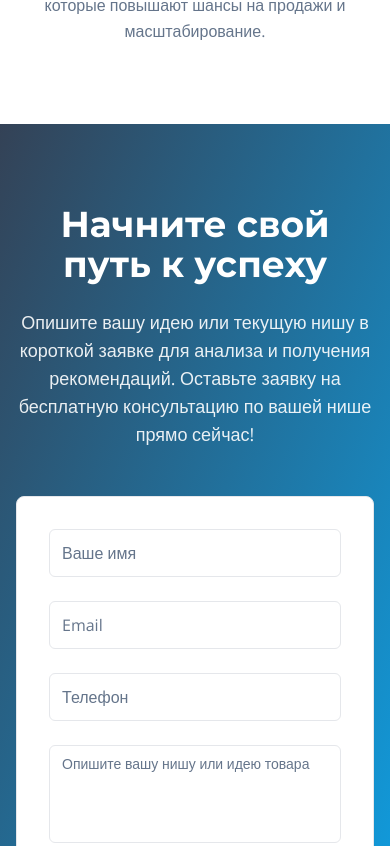
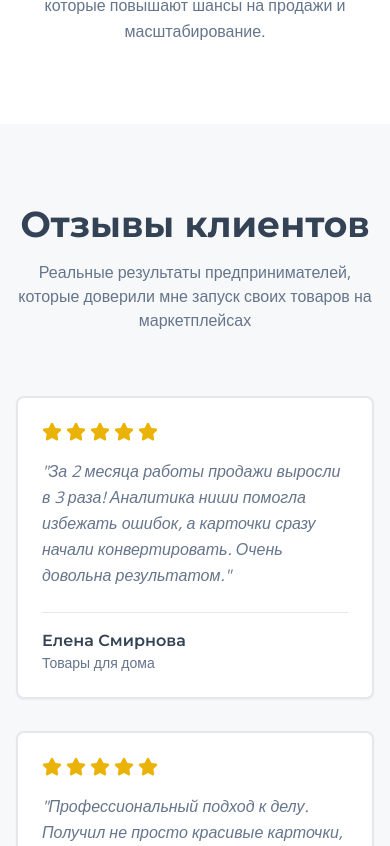
Before and after one commit to pr-poehali-dev/expert-marketing-pro, a React (Vite) app: page / in a window 390 px wide. Shown: the part 6118-6964 px from the top of the page. Built offline with nearby package versions, Linux system fonts and the light colour scheme.

Commit message:
Добавить функциональность коммита

```diff
--- a/src/pages/Index.tsx
+++ b/src/pages/Index.tsx
@@ -83,6 +83,7 @@ const Index = () => {
               <a href="#about" className="text-sm font-medium hover:text-primary transition-colors">О компании</a>
               <a href="#services" className="text-sm font-medium hover:text-primary transition-colors">Услуги</a>
               <a href="#why" className="text-sm font-medium hover:text-primary transition-colors">Преимущества</a>
+              <a href="#reviews" className="text-sm font-medium hover:text-primary transition-colors">Отзывы</a>
               <a href="#contact" className="text-sm font-medium hover:text-primary transition-colors">Контакты</a>
               <Button onClick={downloadChecklist} variant="outline" size="sm">
                 <Icon name="Download" size={16} className="mr-2" />
@@ -276,6 +277,60 @@ const Index = () => {
         </div>
       </section>
 
+      <section id="reviews" className="py-20 bg-muted/30">
+        <div className="container mx-auto px-4">
+          <h2 className="font-heading font-bold text-4xl text-center mb-4 text-secondary">
+            Отзывы клиентов
+          </h2>
+          <p className="text-center text-muted-foreground mb-16 max-w-2xl mx-auto">
+            Реальные результаты предпринимателей, которые доверили мне запуск своих товаров на маркетплейсах
+          </p>
+          <div className="grid md:grid-cols-3 gap-8 max-w-6xl mx-auto">
+            {[
+              {
+                name: 'Елена Смирнова',
+                business: 'Товары для дома',
+                text: 'За 2 месяца работы продажи выросли в 3 раза! Аналитика ниши помогла избежать ошибок, а карточки сразу начали конвертировать. Очень довольна результатом.',
+                rating: 5
+              },
+              {
+                name: 'Дмитрий Козлов',
+                business: 'Спортивные товары',
+                text: 'Профессиональный подход к делу. Получил не просто красивые карточки, а реально работающую стратегию продвижения. Рекомендую!',
+                rating: 5
+              },
+              {
+                name: 'Анна Петрова',
+                business: 'Детские товары',
+                text: 'Благодаря детальной аналитике рынка выбрала правильную нишу. Карточки оформлены идеально, покупатели оставляют положительные отзывы. Спасибо за работу!',
+                rating: 5
+              }
+            ].map((review, idx) => (
+              <Card key={idx} className="border-2 hover:shadow-xl transition-all animate-fade-in" style={{ animationDelay: `${idx * 0.1}s` }}>
+                <CardContent className="p-6">
+                  <div className="flex gap-1 mb-4">
+                    {[...Array(review.rating)].map((_, i) => (
+                      <Icon key={i} name="Star" size={20} className="text-yellow-500 fill-yellow-500" />
+                    ))}
+                  </div>
+                  <p className="text-muted-foreground mb-6 leading-relaxed italic">
+                    "{review.text}"
+                  </p>
+                  <div className="border-t pt-4">
+                    <p className="font-heading font-semibold text-secondary">
+                      {review.name}
+                    </p>
+                    <p className="text-sm text-muted-foreground">
+                      {review.business}
+                    </p>
+                  </div>
+                </CardContent>
+              </Card>
+            ))}
+          </div>
+        </div>
+      </section>
+
       <section id="contact" className="py-20 bg-gradient-to-br from-secondary to-primary">
         <div className="container mx-auto px-4">
           <div className="max-w-2xl mx-auto text-center text-white mb-12">
```
